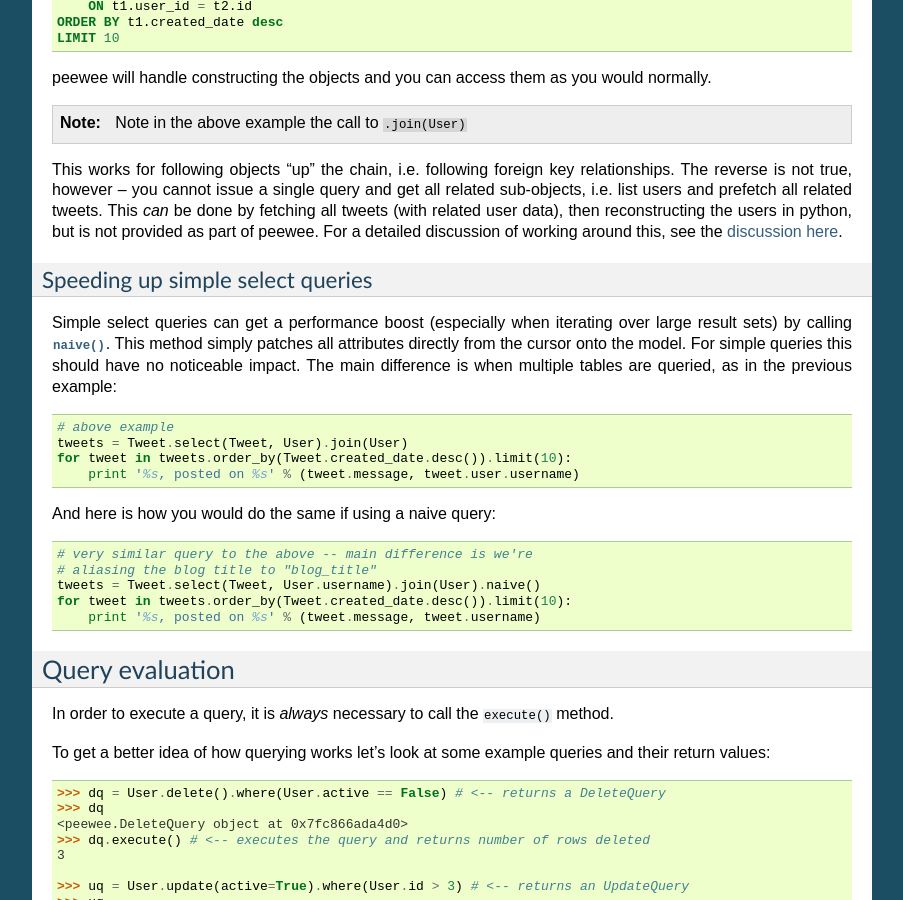
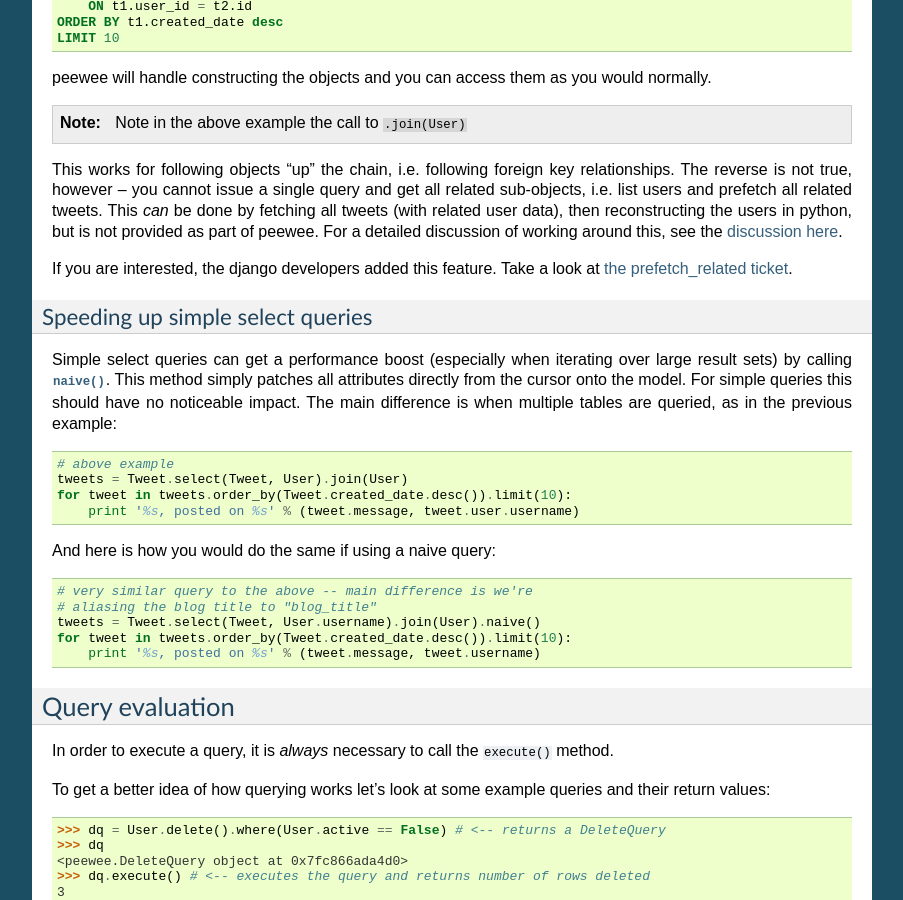
Before and after one commit to coleifer/peewee, a Sphinx documentation site: the page built from docs/peewee/querying.rst, in a window 1280 px wide and 900 px high, scrolled down 6050 px. Shown: the whole window, without its empty margins (198-1101 px from the left). Built offline with Sphinx 7.4.7, drawn with Linux system fonts in a browser that asks for light colours.

Commit message:
Linking up the django prefetch ticket

```diff
--- a/docs/peewee/querying.rst
+++ b/docs/peewee/querying.rst
@@ -419,6 +419,9 @@ fetching all tweets (with related user data), then reconstructing the users in p
 is not provided as part of peewee.  For a detailed discussion of working
 around this, see the `discussion here <https://groups.google.com/forum/?fromgroups#!topic/peewee-orm/RLd2r-eKp7w>`_.
 
+If you are interested, the django developers added this feature.  Take a look
+at `the prefetch_related ticket <https://code.djangoproject.com/ticket/16937>`_.
+
 
 Speeding up simple select queries
 ^^^^^^^^^^^^^^^^^^^^^^^^^^^^^^^^^
```
